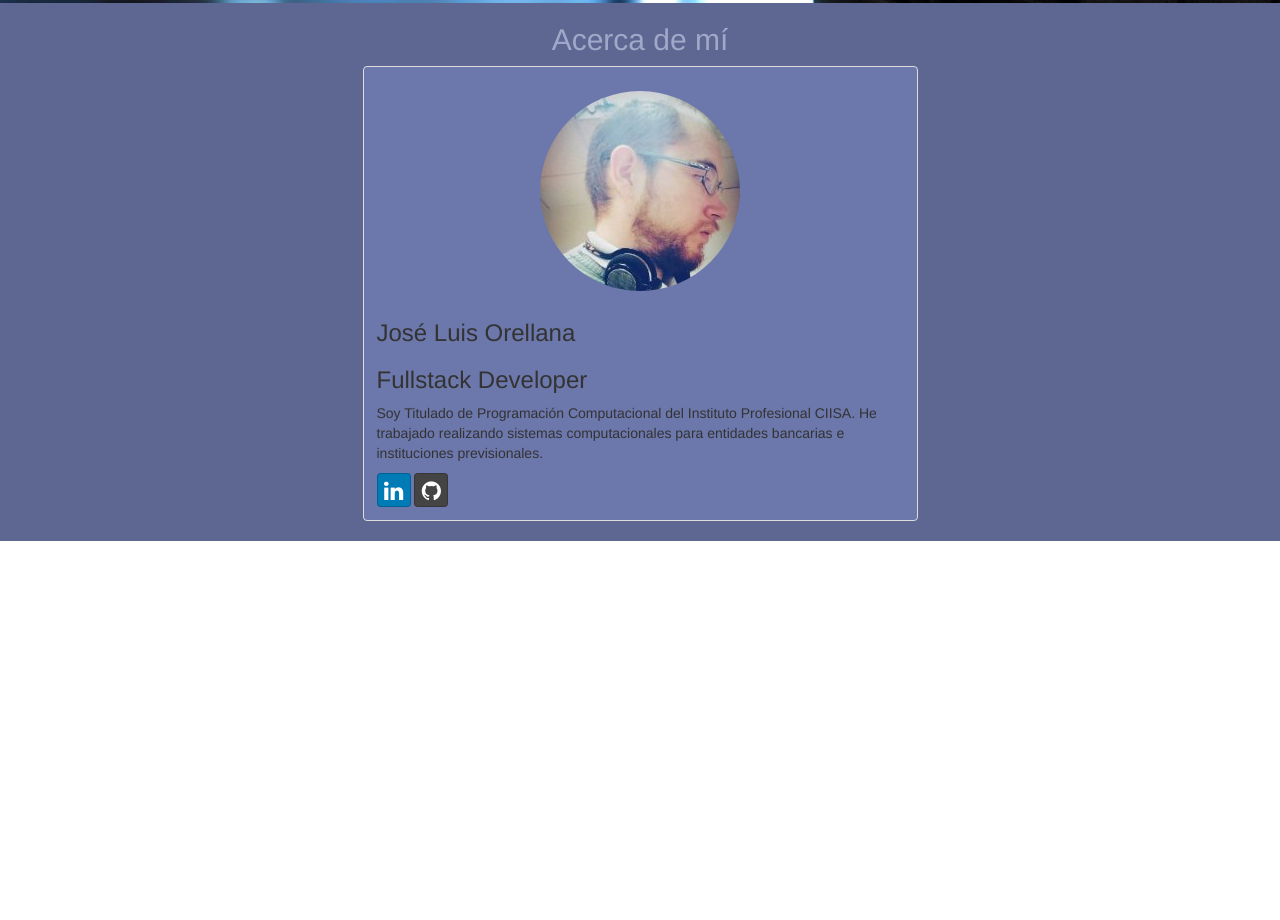
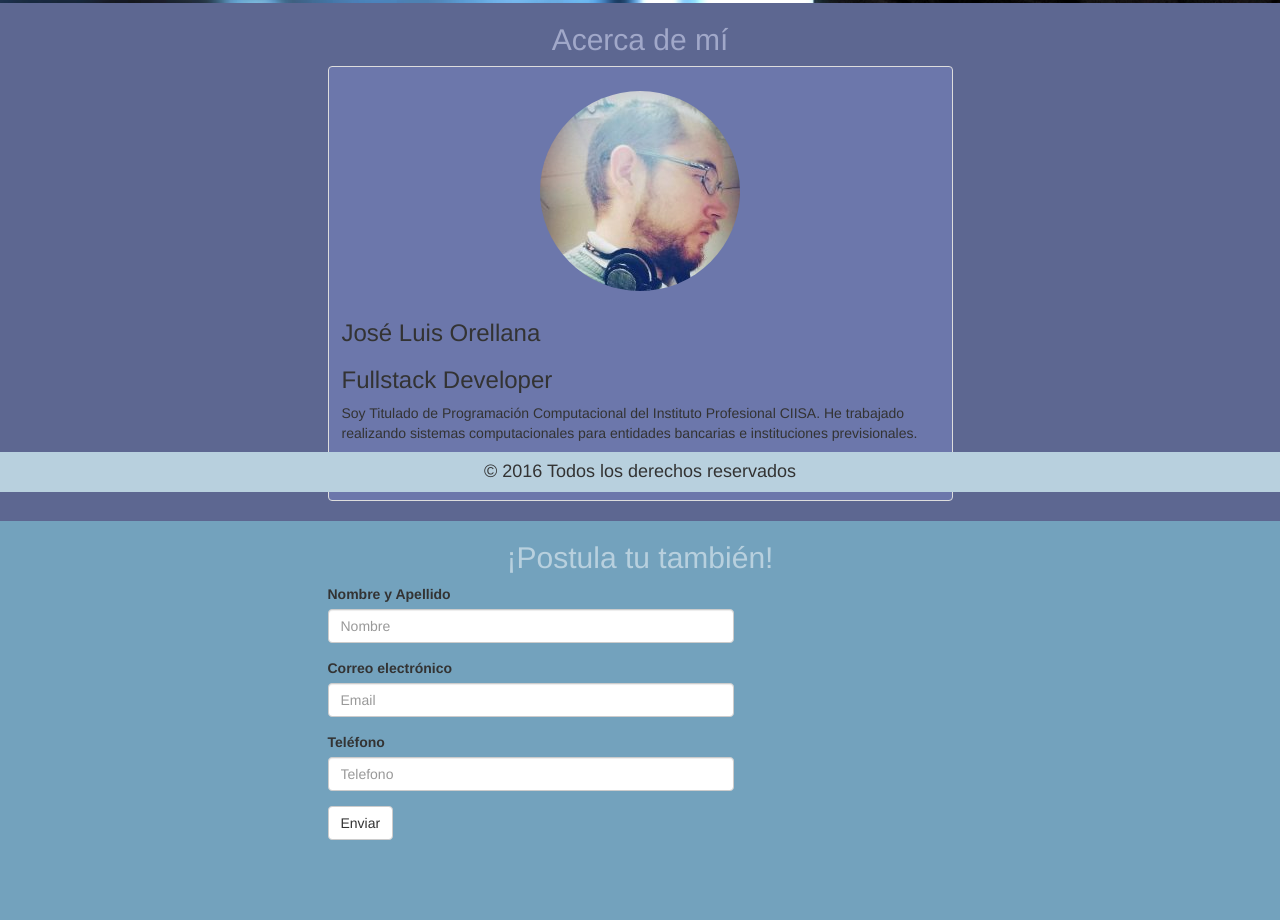
Before and after one commit to jlobaeza/12_Prueba_CSS, a plain HTML site: page index.html in a window 1280 px wide. Shown: the part 308-1228 px from the top of the page. Before the commit the page ends 849 px from the top, so only its background shows below. Drawn offline with nearby package versions, Linux system fonts and the light colour scheme.

Commit message:
add last sections of code. add footer.

```diff
--- a/assets/css/main.css
+++ b/assets/css/main.css
@@ -3,6 +3,7 @@
 	background-size: cover;
 	height: 100%;
 	margin-bottom: 0px;
+
 }
 
 .desafioCorp {
@@ -16,6 +17,8 @@
 
 .about {
 	background-color: #5D6791;
+	position: static;
+
 }
 
 .about h2 {
@@ -23,6 +26,30 @@
 	text-align: center;
 }
 
+h2 {
+	margin-top: 0px;
+}
+
 .thumbnail {
 	background-color: #6C77AB;
 }
+
+.join {
+	background-color: #73A2BD;
+}
+
+.join h2 {
+	color: #B8D0DE;
+	text-align: center;
+}
+
+.formularioConsulta {
+	margin-top:30px;
+	width:60%;
+}
+
+.footer {
+    background-color:#B8D0DE;
+	text-align: center;
+
+}
--- a/index.html
+++ b/index.html
@@ -36,9 +36,8 @@
 			</div>
 		</div>
 	</div>
-
 	<div class="about">
-		<div class="container">
+		<br>
 		<h2>Acerca de mí</h2>
 		<div class="row">
 			<div class="col-md-6 col-md-offset-3">
@@ -62,10 +61,40 @@
 			</div>
 		</div>
 	</div>
+	<div class="join">
+		<br>
+		<h2>¡Postula tu también!</h2>
+			<div class="row">
+				<div class="col-md-4 col-md-offset-3">
+					<form action="#" method="post" id="normalForm">
+						<div class="form-group">
+							<label >Nombre y Apellido</label>
+							<input type="text" class="form-control" placeholder="Nombre" name="name" required>
+						</div>
+						<div class="form-group">
+							<label>Correo electrónico</label>
+							<input type="email" class="form-control" placeholder="Email" name="email" required>
+						</div>
+						<div class="form-group">
+							<label>Teléfono</label>
+							<input type="text" class="form-control" placeholder="Telefono" name="telefono">
+						</div>
+						<button type="submit" class="btn btn-default">Enviar</button>
+						<br>
+						<br>
+						<br>
+						<br>
+						<br>
+					</form>
+				</div>
+			</div>
+		</div>
 	</div>
 
-
-
+</div>
+<div class="col-md-12 footer navbar-fixed-bottom">
+              <h4>© 2016 Todos los derechos reservados</h4>
+</div>
 	<!-- Jquery -->
 	<script src="https://ajax.googleapis.com/ajax/libs/jquery/2.2.4/jquery.min.js"></script>
 	<!-- Bootstrap -->
```
Lines whose indentation alone changed are shown as unchanged.
